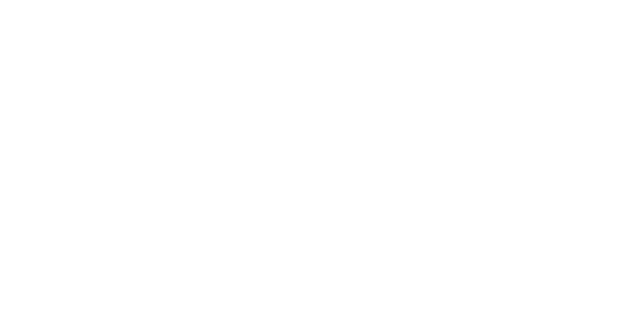
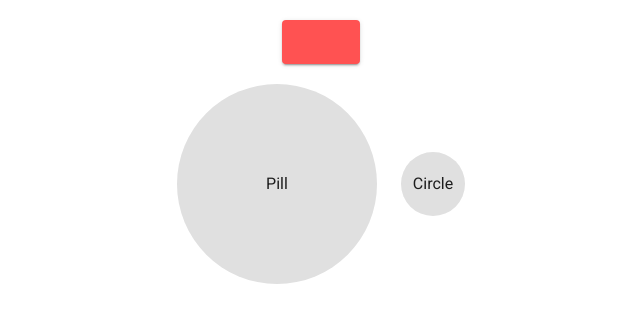
Before and after one commit to redgosho/luna-voice-drum, a Vue app: page /drum in a window 1280 px wide. Shown: the top 322 px of the page, without its empty margins (319-959 px from the left). Built offline with nearby package versions, Linux system fonts and the light colour scheme.

Commit message:
route:page1をdrumに変更し、オブジェクトクリックで音が出るようにした。

```diff
--- a/src/router.js
+++ b/src/router.js
@@ -2,7 +2,7 @@
 import Router from 'vue-router'
 // コンポーネントを読み込む
 import Home from './views/Home.vue'
-import Page1 from './views/Page1.vue'
+import Drum from './views/Drum.vue'
 import Page2 from './views/Page2.vue'
 
 Vue.use(Router)
@@ -17,9 +17,9 @@
       component: Home // このコンポーネントを呼ぶ
     },
     {
-      path: '/page1',
-      name: 'page1',
-      component: Page1
+      path: '/drum',
+      name: 'drum',
+      component: Drum
     },
     {
       path: '/page2',
--- /dev/null
+++ b/src/views/Drum.vue
@@ -0,0 +1,44 @@
+<template>
+  <v-container class="text-center drum">
+    <div class="my-2">
+      <v-btn color="error" dark large>
+        <v-icon>mdi-arrowLeft-bold</v-icon>
+      </v-btn>
+    </div>
+    <v-responsive
+      class="text-center grey lighten-2 rounded-pill d-inline-flex align-center justify-center ma-3"
+      height="200"
+      width="200"
+      @click="playSound(decision3)"
+    >
+      Pill
+    </v-responsive>
+
+    <v-responsive
+      class="text-center grey lighten-2 rounded-circle d-inline-flex align-center justify-center ma-3"
+      height="64"
+      width="64"
+    >
+      Circle
+    </v-responsive>
+  </v-container>
+</template>
+<script>
+import decision3 from '@/assets/sounds/decision3.mp3'
+import decision18 from '@/assets/sounds/decision18.mp3'
+export default {
+  data () {
+    return {
+      decision3: decision3,
+      decision18: decision18
+    }
+  },
+  methods: {
+    playSound (soundName) {
+      const audio = new Audio(soundName)
+      audio.volume = 1
+      audio.play()
+    }
+  }
+}
+</script>
--- a/src/views/Page1.vue
+++ /dev/null
@@ -1,6 +0,0 @@
-// views/Page1.vue
-<template>
-  <div class="page1">
-    <h1>Page1</h1>
-  </div>
-</template>
```
Also changed, not shown: 2 other files (tests, documents, lock files or other folders).
